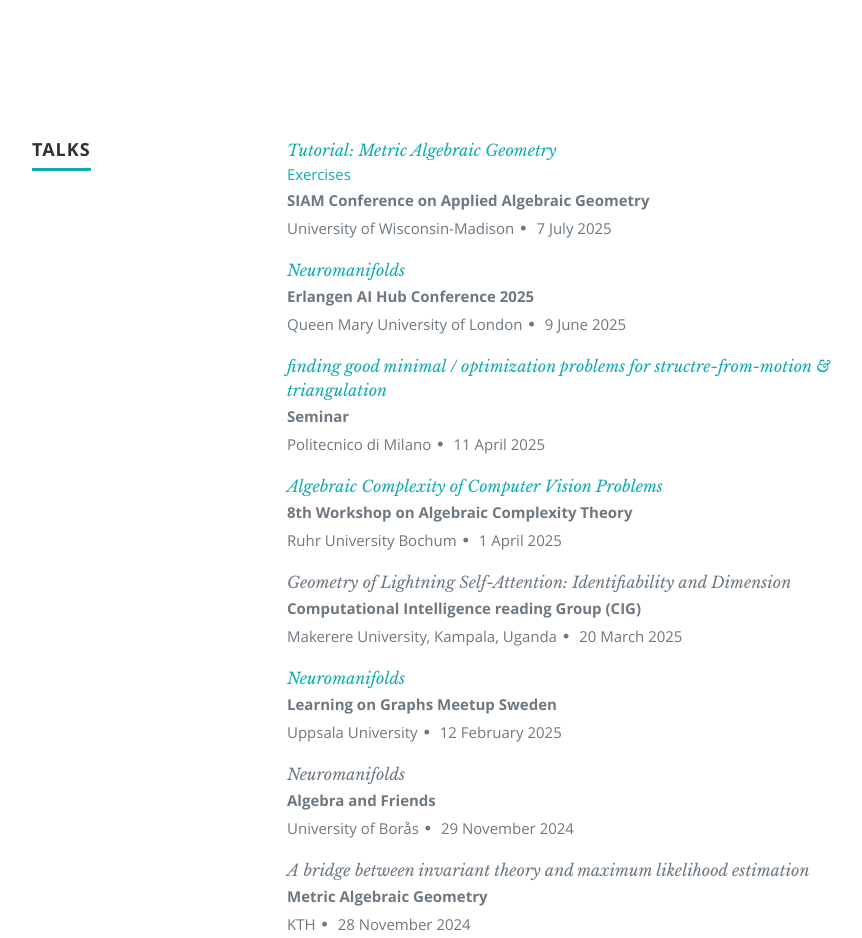
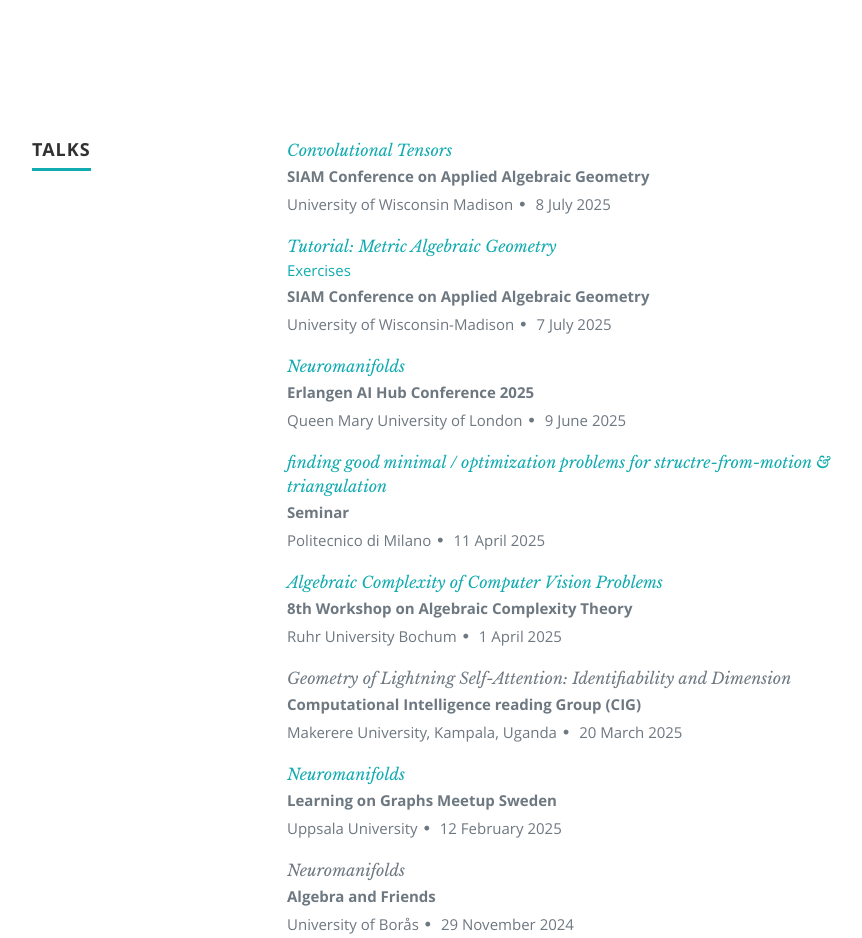
Before and after one commit to kathlenkohn/kathlenkohn.github.io, a plain HTML site: page index.html in a window 1280 px wide. Shown: the part 8320-9258 px from the top of the page, without its empty margins (118-980 px from the left). Drawn offline with Linux system fonts and the light colour scheme.

Commit message:
Update index.html

```diff
--- a/index.html
+++ b/index.html
@@ -551,6 +551,7 @@
             <div class="row item">
 
                <div class="twelve columns">
+		<p class="info"><a href="Talks/convTensors.pdf">Convolutional Tensors</a><br> <em class="date"><b>SIAM Conference on Applied Algebraic Geometry</b><br>University of Wisconsin Madison</em><span>&bull;</span> <em class="date">8 July 2025</em></p>
 		<p class="info"><a href="Talks/MAG_tutorial_slides.pdf">Tutorial: Metric Algebraic Geometry</a><br> <em class="date"><a href="Talks/MAG_tutorial_exercises.pdf">Exercises</a><br><b>SIAM Conference on Applied Algebraic Geometry</b><br>University of Wisconsin-Madison</em><span>&bull;</span> <em class="date">7 July 2025</em></p>
 		<p class="info"><a href="Talks/NMFlondon.pdf">Neuromanifolds</a><br> <em class="date"><b>Erlangen AI Hub Conference 2025</b><br>Queen Mary University of London</em><span>&bull;</span> <em class="date">9 June 2025</em></p>
 		<p class="info"><a href="Talks/milano.pdf">finding good minimal / optimization problems for structre-from-motion & triangulation</a><br> <em class="date"><b>Seminar</b><br>Politecnico di Milano</em><span>&bull;</span> <em class="date">11 April 2025</em></p>
```
